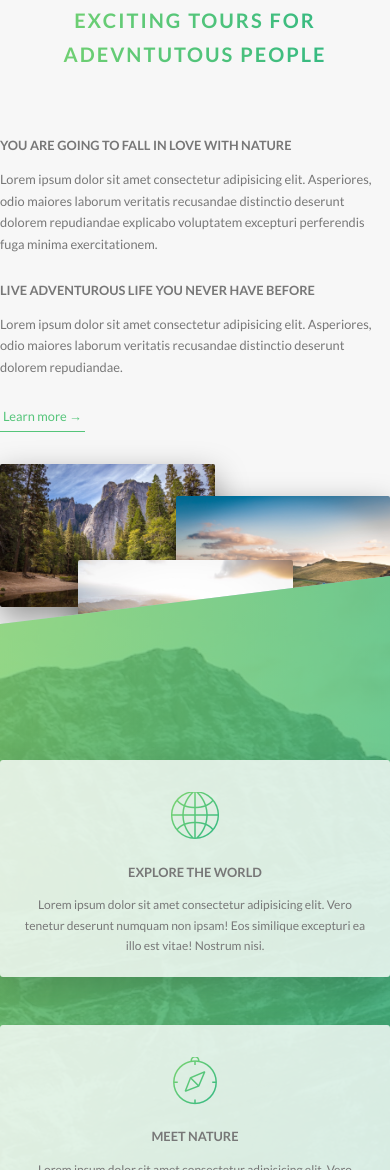
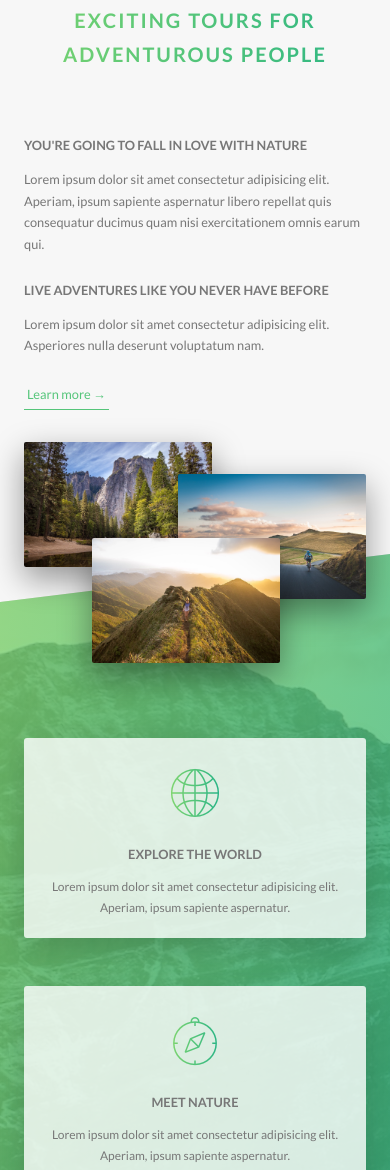
Before and after one commit to gsharma101/Natours, a website: page index.html in a window 390 px wide. Shown: the part 830-2000 px from the top of the page. Drawn offline with Linux system fonts and the light colour scheme.

Commit message:
Responsive update1

```diff
--- a/index.html
+++ b/index.html
@@ -67,28 +67,29 @@
       <section class="section-about">
         <div class="u-center-text u-margin-bottom-big">
           <h2 class="heading-secondary">
-            Exciting tours for adevntutous people
+            Exciting tours for adventurous people
           </h2>
         </div>
+
         <div class="row">
           <div class="col-1-of-2">
             <h3 class="heading-tertiary u-margin-bottom-small">
-              You are going to fall in love with nature
+              You're going to fall in love with nature
+            </h3>
+            <p class="paragraph">
+              Lorem ipsum dolor sit amet consectetur adipisicing elit. Aperiam,
+              ipsum sapiente aspernatur libero repellat quis consequatur ducimus
+              quam nisi exercitationem omnis earum qui.
+            </p>
+
+            <h3 class="heading-tertiary u-margin-bottom-small">
+              Live adventures like you never have before
             </h3>
             <p class="paragraph">
               Lorem ipsum dolor sit amet consectetur adipisicing elit.
-              Asperiores, odio maiores laborum veritatis recusandae distinctio
-              deserunt dolorem repudiandae explicabo voluptatem excepturi
-              perferendis fuga minima exercitationem.
+              Asperiores nulla deserunt voluptatum nam.
             </p>
-            <h3 class="heading-tertiary u-margin-bottom-small">
-              Live adventurous life you never have before
-            </h3>
-            <p class="paragraph">
-              Lorem ipsum dolor sit amet consectetur adipisicing elit.
-              Asperiores, odio maiores laborum veritatis recusandae distinctio
-              deserunt dolorem repudiandae.
-            </p>
+
             <a href="#" class="btn-text">Learn more &rarr;</a>
           </div>
           <div class="col-1-of-2">
@@ -122,12 +123,12 @@
                 Explore the world
               </h3>
               <p class="feature-box__text">
-                Lorem ipsum dolor sit amet consectetur adipisicing elit. Vero
-                tenetur deserunt numquam non ipsam! Eos similique excepturi ea
-                illo est vitae! Nostrum nisi.
+                Lorem ipsum dolor sit amet consectetur adipisicing elit.
+                Aperiam, ipsum sapiente aspernatur.
               </p>
             </div>
           </div>
+
           <div class="col-1-of-4">
             <div class="feature-box">
               <i class="feature-box__icon icon-basic-compass"></i>
@@ -135,12 +136,12 @@
                 Meet nature
               </h3>
               <p class="feature-box__text">
-                Lorem ipsum dolor sit amet consectetur adipisicing elit. Vero
-                tenetur deserunt numquam non ipsam! Eos similique excepturi ea
-                illo est vitae! Nostrum nisi.
+                Lorem ipsum dolor sit amet consectetur adipisicing elit.
+                Aperiam, ipsum sapiente aspernatur.
               </p>
             </div>
           </div>
+
           <div class="col-1-of-4">
             <div class="feature-box">
               <i class="feature-box__icon icon-basic-map"></i>
@@ -148,12 +149,12 @@
                 Find your way
               </h3>
               <p class="feature-box__text">
-                Lorem ipsum dolor sit amet consectetur adipisicing elit. Vero
-                tenetur deserunt numquam non ipsam! Eos similique excepturi ea
-                illo est vitae! Nostrum nisi.
+                Lorem ipsum dolor sit amet consectetur adipisicing elit.
+                Aperiam, ipsum sapiente aspernatur.
               </p>
             </div>
           </div>
+
           <div class="col-1-of-4">
             <div class="feature-box">
               <i class="feature-box__icon icon-basic-heart"></i>
@@ -161,9 +162,8 @@
                 Live a healthier life
               </h3>
               <p class="feature-box__text">
-                Lorem ipsum dolor sit amet consectetur adipisicing elit. Vero
-                tenetur deserunt numquam non ipsam! Eos similique excepturi ea
-                illo est vitae! Nostrum nisi.
+                Lorem ipsum dolor sit amet consectetur adipisicing elit.
+                Aperiam, ipsum sapiente aspernatur.
               </p>
             </div>
           </div>
--- a/sass/components/_composition.scss
+++ b/sass/components/_composition.scss
@@ -6,15 +6,9 @@
     box-shadow: 0 1.5rem 4rem rgba($color-black, 0.4);
     border-radius: 2px;
     position: absolute;
-    transition: all .2s;
-
-    &:hover{
-      transform: scale(1.05) translateY(-.5rem);
-      box-shadow: 0 2.5rem 4rem rgba($color-black, 0.5);
-      outline: 1.5rem solid $color-primary;
-      outline-offset: 2rem;
-      z-index: 1;
-    }
+    transition: all 0.2s;
+    outline-offset: 2rem;
+    z-index: 10;
 
     &--p1 {
       left: 0;
@@ -29,9 +23,15 @@
       top: 10rem;
     }
 
+    &:hover {
+      transform: scale(1.05) translateY(-0.5rem);
+      box-shadow: 0 2.5rem 4rem rgba($color-black, 0.5);
+      outline: 1.5rem solid $color-primary;
+      z-index: 20;
+    }
   }
 
-  &:hover &__photo:not(:hover){
-    transform: scale(.95);
+  &:hover &__photo:not(:hover) {
+    transform: scale(0.95);
   }
 }
--- a/sass/components/_feature-box.scss
+++ b/sass/components/_feature-box.scss
@@ -1,22 +1,27 @@
-.feature-box{
-    background-color: rgba($color: $color-white, $alpha: .8);
+.feature-box {
+  background-color: rgba($color-white, 0.8);
   font-size: 1.5rem;
   padding: 2.5rem;
   text-align: center;
   border-radius: 3px;
-    box-shadow: 0 1.5rem 4rem rgba($color: $color-black, $alpha: .15);
-    transition: transform .2s;
+  box-shadow: 0 1.5rem 4rem rgba($color-black, 0.15);
+  transition: transform 0.3s;
 
   &__icon {
     font-size: 6rem;
-        margin-bottom: .5rem;
-        background-image: linear-gradient(to right bottom, $color-primary-light, $color-primary-dark);
+    margin-bottom: 0.5rem;
+    display: inline-block;
+    background-image: linear-gradient(
+      to right,
+      $color-primary-light,
+      $color-primary-dark
+    );
+    -webkit-background-clip: text;
     background-clip: text;
-        -webkit-background-clip: text;
     color: transparent;
   }
 
-    &:hover{
+  &:hover {
     transform: translateY(-1.5rem) scale(1.03);
   }
 }
--- a/sass/layout/_footer.scss
+++ b/sass/layout/_footer.scss
@@ -3,6 +3,9 @@
   padding: 10rem 0;
   font-size: 1.4rem;
   color: $color-grey-light-1;
+  @include respond(tab-port) {
+    padding: 8rem 0;
+  }
 
   &__logo-box {
     text-align: center;
@@ -18,6 +21,10 @@
     border-top: 1px solid $color-grey-dark;
     padding-top: 2rem;
     display: inline-block;
+    @include respond(tab-port) {
+      width: 100%;
+      text-align: center;
+    }
   }
   &__list {
     list-style-type: none;
@@ -55,5 +62,10 @@
     padding-top: 2rem;
     width: 80%;
     float: right;
+
+    @include respond(tab-port) {
+      width: 100%;
+      float: none;
+    }
   }
 }
--- a/sass/layout/_grid.scss
+++ b/sass/layout/_grid.scss
@@ -8,6 +8,11 @@
     @include respond(tab-port) {
       margin-bottom: $gutter-vertical-small;
     }
+  }
+
+  @include respond(tab-port) {
+    max-width: 50rem;
+    padding: 0 3rem;
   }
 
   @include clearfix; //!The clearfix hack mixin
--- a/sass/layout/_header.scss
+++ b/sass/layout/_header.scss
@@ -1,27 +1,31 @@
-.header{
+.header {
   height: 95vh;
   background-image: linear-gradient(
       to right bottom,
       rgba($color-primary-light, 0.8),
-        rgba($color-primary-dark, 0.8)),
+      rgba($color-primary-dark, 0.8)
+    ),
     url(../img/hero.jpg);
   background-size: cover;
   background-position: top;
-    clip-path: polygon(0 0, 100% 0 , 100% 75vh , 0 100%);
-    -webkit-clip-path: polygon(0 0, 100% 0 , 100% 75vh , 0 100%);
+  clip-path: polygon(0 0, 100% 0, 100% 75vh, 0 100%);
+  -webkit-clip-path: polygon(0 0, 100% 0, 100% 75vh, 0 100%);
   position: relative;
-
-    &__logo-box{
+  @include respond(phone) {
+    clip-path: polygon(0 0, 100% 0, 100% 85vh, 0 100%);
+    -webkit-clip-path: polygon(0 0, 100% 0, 100% 85vh, 0 100%);
+  }
+  &__logo-box {
     position: absolute;
     top: 4rem;
     left: 4rem;
   }
 
-    &__logo{
+  &__logo {
     height: 3.5rem;
   }
 
-    &__text-box{
+  &__text-box {
     position: absolute;
     top: 40%;
     left: 50%;
--- a/sass/layout/_nevigation.scss
+++ b/sass/layout/_nevigation.scss
@@ -15,6 +15,15 @@
     @include defaultShadow;
     text-align: center;
     cursor: pointer;
+    @include respond(tab-port) {
+      top: 4rem;
+      right: 4rem;
+    }
+
+    @include respond(phone) {
+      top: 3rem;
+      right: 3rem;
+    }
   }
 
   &__background {
@@ -31,6 +40,15 @@
     z-index: 1000;
     // transform: scale(80);
     transition: all 0.4s cubic-bezier(0.86, 0, 0.07, 1);
+    @include respond(tab-port) {
+      top: 4.5rem;
+      right: 4.5rem;
+    }
+
+    @include respond(phone) {
+      top: 3.5rem;
+      right: 3.5rem;
+    }
   }
 
   &__nav {
```
Also changed, not shown: css/style.css. Lines whose indentation alone changed are shown as unchanged.
